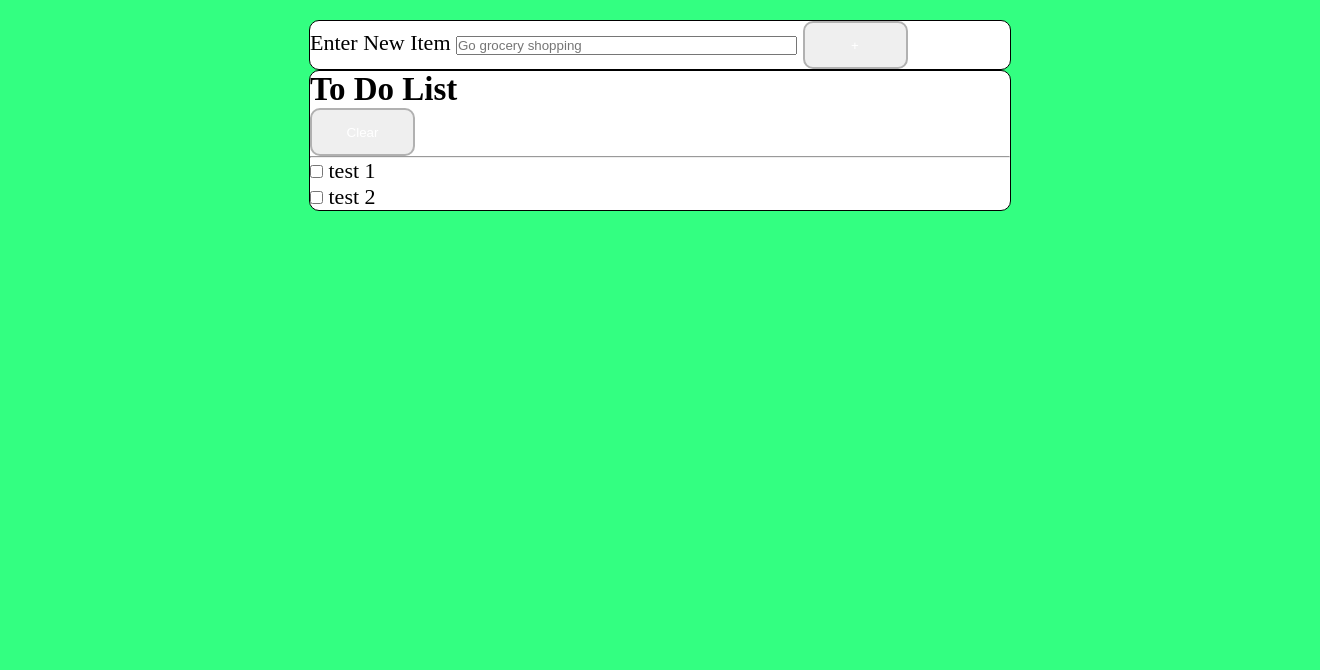
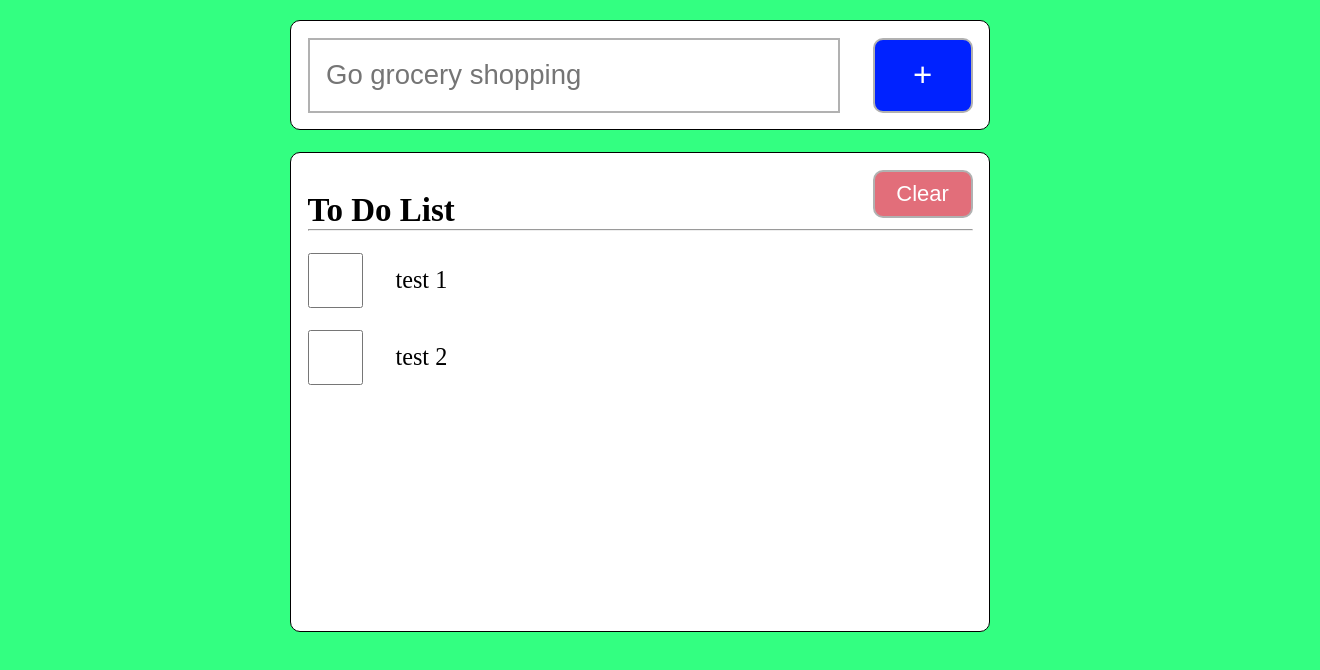
Before and after one commit to yutsuz/tdl-webapp, a plain HTML site: page index.html in a window 1280 px wide. Shown: the whole page, 1320 px wide, since content can reach past the window. Drawn offline with Linux system fonts and the light colour scheme.

Commit message:
Finished styling

```diff
--- a/sass/_base.scss
+++ b/sass/_base.scss
@@ -17,7 +17,7 @@ $clear-button-color:#e26e7a;
 * {
     margin: 0;
     padding: 0;
-    box-sizing: 0;
+    box-sizing: border-box;
 }
 
 html, body {
--- /dev/null
+++ b/sass/_listContainer.scss
@@ -0,0 +1,49 @@
+.listContainer {
+    min-height: 60vh;
+    padding: 0.75rem;
+
+    .listTitle {
+        display: flex;
+        justify-content: space-between;
+        align-items: flex-end;
+
+        button {
+            font-size: 1rem;
+            background-color: $clear-button-color;
+            padding: 0 0.1rem;
+            margin-bottom: 0.5rem;
+            @include mq(768px) {
+                padding: 0 0.5rem;
+            }
+        }
+
+        hr {
+            width: 100%;
+        }
+    }
+
+    .item {
+        display: flex;
+        justify-content: flex-start;
+        align-items: center;
+        padding-top: 1rem;
+
+        input[type="checkbox"] {
+            text-align: center;
+            width: 2.5rem;
+            min-width: 48px;
+            height: 2.5rem;
+            min-height: 48px;
+            cursor: pointer;
+            margin-right: 1.5rem;
+        }
+
+        input[type="checkbox"]:focus + label {
+            text-decoration: underline;
+        }
+
+        label {
+            font-size: 1.1rem;
+        }
+    }
+}
--- a/sass/_newItemEntry.scss
+++ b/sass/_newItemEntry.scss
@@ -1,7 +1,7 @@
-_newItemEntry {
+.newItemEntry {
     position: sticky;
     top: 0;
-    margin: 1rem;
+    margin-bottom: 1rem;
     padding: 0.75rem;
 
     form {
@@ -22,5 +22,18 @@ _newItemEntry {
             padding: 0.75rem;
             outline: none;
         }
+
+        input[type="text"]:focus, input[type="text"]:hover {
+            box-shadow: 4px 2px 5px #000;
+        }
+
+        button {
+            font-size: 1.25rem;
+            background-color: $add-button-color;
+            padding: 0.75rem;
+            @include mq(768px) {
+                font-size: 1.5rem;
+            }
+        }
     }
 }
--- a/sass/style.scss
+++ b/sass/style.scss
@@ -1,3 +1,4 @@
 @import "_base";
 @import "_sharedClasses";
 @import "_newItemEntry";
+@import "_listContainer";
```
Also changed, not shown: sass/style.css, 1 other file.
